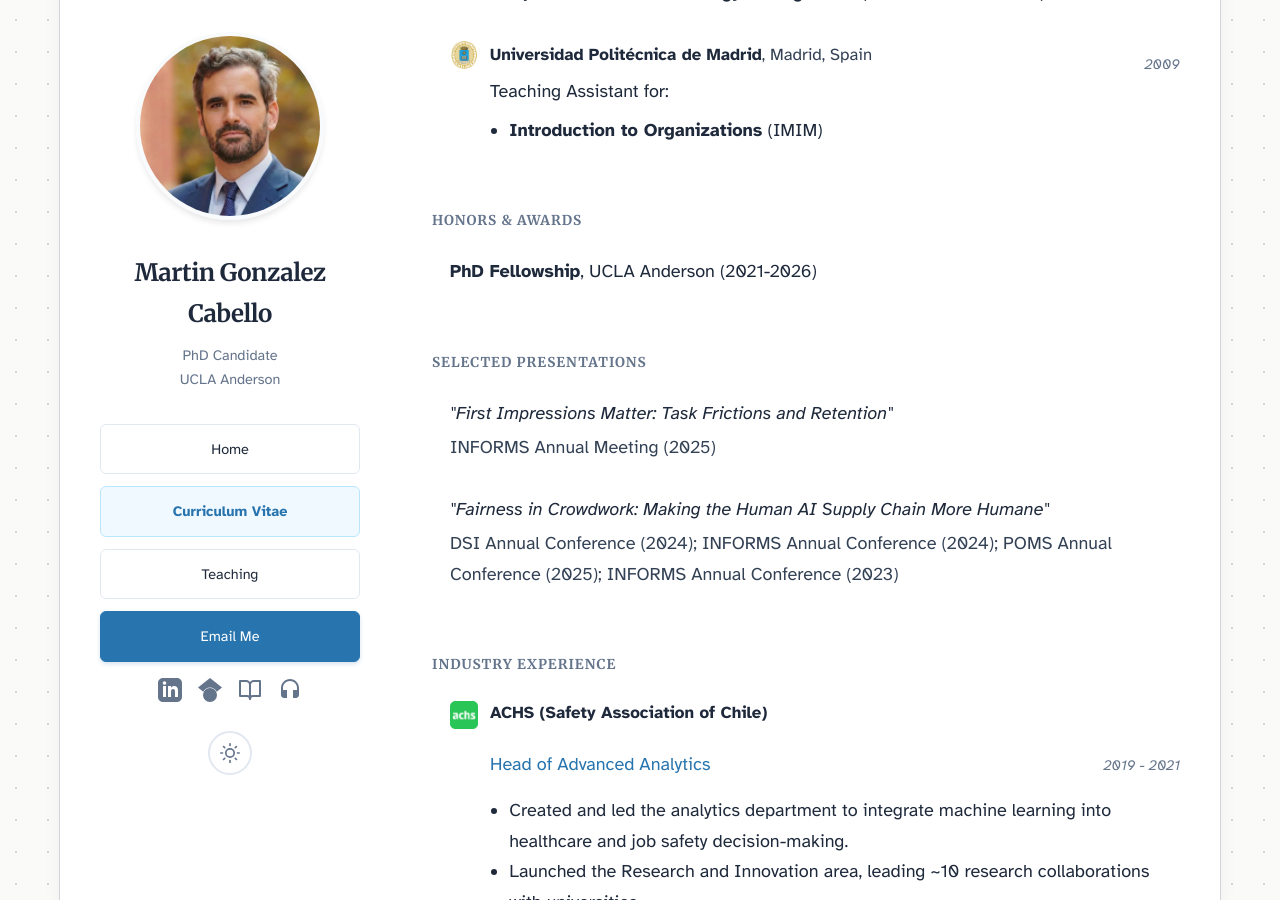
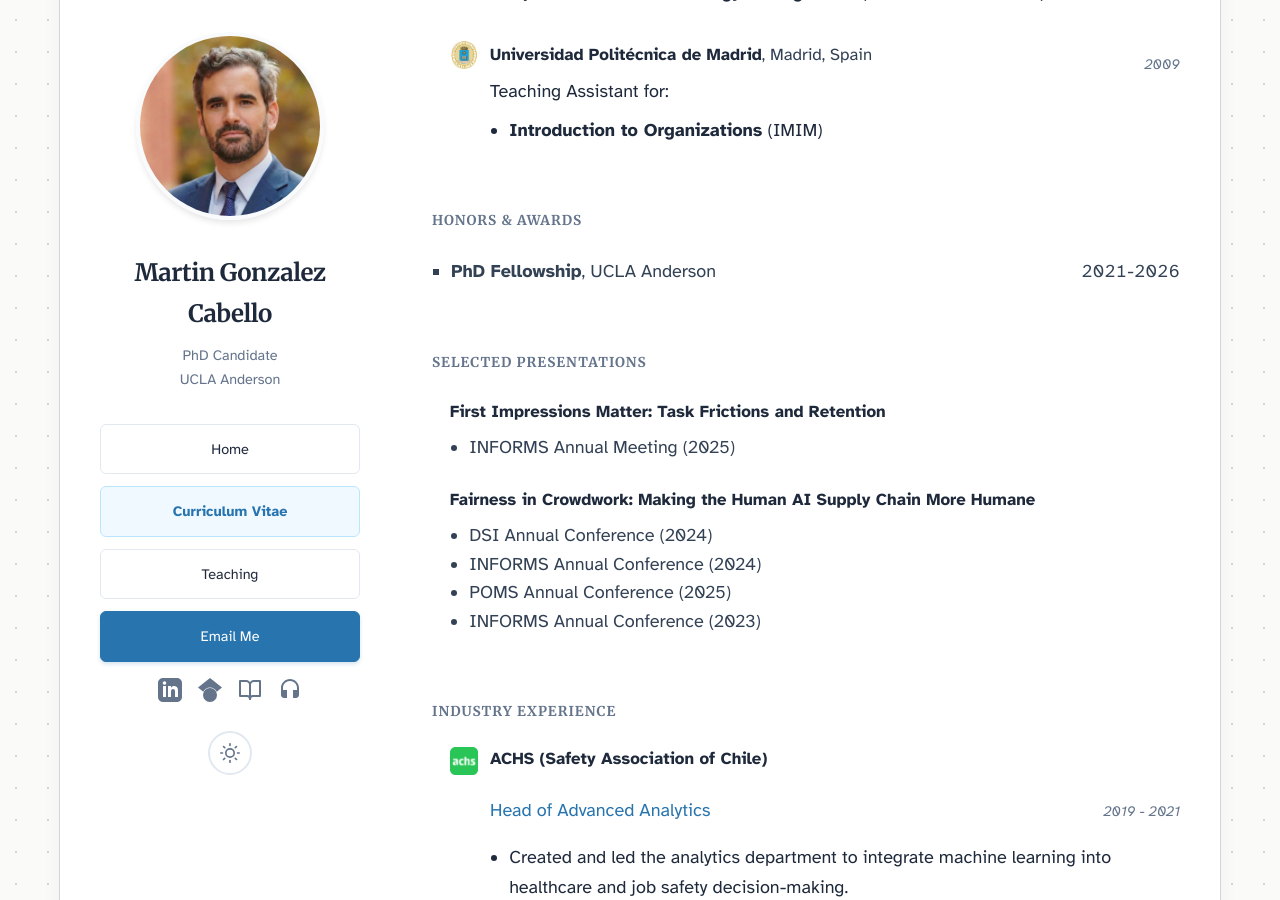
Before and after one commit to martins73/research-site, a Jekyll site: the page built from cv.html, in a window 1280 px wide and 900 px high, scrolled down 1756 px. Built offline with Jekyll 4.4.1, drawn with Linux system fonts in a browser that asks for light colours.

Commit message:
Refactor CV sections for better layout and styling

```diff
--- a/cv.html
+++ b/cv.html
@@ -137,13 +137,20 @@ description: Academic CV and professional background in analytics, operations, a
 {% if site.data.cv.awards.size > 0 %}
 <section id="awards" class="section-spacing">
     <h3 class="cv-section-header">Honors & Awards</h3>
+    <ul class="cv-list" style="list-style-type: square; padding-left: 1.2rem; color: var(--text-secondary);">
         {% for item in site.data.cv.awards %}
-    <div class="cv-entry">
-        <div class="cv-desc cv-desc-no-indent">
-            <strong>{{ item.title }}</strong>, {{ item.organization }} ({{ item.year }})
+        <li style="margin-bottom: 0.4rem;">
+            <div style="display: flex; justify-content: space-between; align-items: baseline; width: 100%;">
+                <span style="margin-right: 1rem;">
+                    <strong style="color: var(--text-main);">{{ item.title }}</strong>, {{ item.organization }}
+                </span>
+                <span style="font-feature-settings: 'tnum'; font-variant-numeric: tabular-nums; flex-shrink: 0;">
+                    {{ item.year }}
+                </span>
             </div>
-    </div>
+        </li>
         {% endfor %}
+    </ul>
 </section>
 {% endif %}
 
@@ -164,17 +171,18 @@ description: Academic CV and professional background in analytics, operations, a
 <section id="presentations" class="section-spacing">
     <h3 class="cv-section-header">Selected Presentations</h3>
     {% for paper in site.data.cv.presentations %}
-    <div class="cv-entry">
-        <div class="cv-desc cv-desc-no-indent">
-            <div style="font-style: italic; color: var(--text-main); margin-bottom: 0.2rem;">
-                "{{ paper.title }}"
+    <div class="cv-entry" style="margin-bottom: 1.5rem;">
+        <div class="cv-title" style="margin-bottom: 0.4rem; color: var(--text-main); font-weight: 600;">
+            {{ paper.title }}
         </div>
-            <div style="color: var(--text-secondary);">
+
+        <ul style="margin: 0; padding-left: 1.2rem; color: var(--text-secondary); line-height: 1.6;">
             {% for talk in paper.talks %}
-                    {{ talk.event }} ({{ talk.year }}){% unless forloop.last %}; {% endunless %}
+                <li>
+                    {{ talk.event }} ({{ talk.year }})
+                </li>
             {% endfor %}
-            </div>
-        </div>
+        </ul>
     </div>
     {% endfor %}
 </section>
@@ -223,11 +231,13 @@ description: Academic CV and professional background in analytics, operations, a
 <section id="skills" class="section-spacing">
     <h3 class="cv-section-header">Skills & Qualifications</h3>
     <div class="cv-entry">
-        <div class="cv-desc cv-desc-no-indent">
+        <div class="cv-desc cv-desc-no-indent" style="display: flex; flex-direction: column; gap: 0.5rem;">
             {% for group in site.data.cv.skills %}
-            <div style="margin-bottom: 0.5rem;">
-                <strong style="display: inline-block; min-width: 120px; color: var(--text-main);">{{ group.category }}:</strong>
+            <div style="display: grid; grid-template-columns: 140px 1fr; gap: 1rem; align-items: baseline;">
+                <strong style="color: var(--text-main);">{{ group.category }}:</strong>
+                <span style="color: var(--text-secondary); line-height: 1.5;">
                     {{ group.items | join: ", " }}
+                </span>
             </div>
             {% endfor %}
         </div>
@@ -237,14 +247,20 @@ description: Academic CV and professional background in analytics, operations, a
 {% if site.data.cv.references.size > 0 %}
 <section id="references" class="section-spacing">
     <h3 class="cv-section-header">References</h3>
-    <div style="display: grid; grid-template-columns: repeat(auto-fit, minmax(250px, 1fr)); gap: 1.5rem;">
+    <div style="display: grid; grid-template-columns: repeat(auto-fit, minmax(280px, 1fr)); gap: 2rem;">
         {% for ref in site.data.cv.references %}
         <div class="cv-entry" style="margin-bottom: 0;">
-            <span class="cv-title">{{ ref.name }}</span>
-            <div class="cv-desc cv-desc-no-indent">
-                {{ ref.title }}<br>
-                {{ ref.institution }}<br>
-                <a href="mailto:{{ ref.email }}" class="cv-institution-link">{{ ref.email }}</a>
+            <div style="font-size: 1.15rem; font-weight: 700; color: var(--text-main); margin-bottom: 0.25rem;">
+                {{ ref.name }}
+            </div>
+
+            <div class="cv-desc cv-desc-no-indent" style="line-height: 1.5; font-size: 0.95rem;">
+                <span style="display: block; margin-bottom: 0.1rem;">{{ ref.title }}</span>
+                <span style="display: block; color: var(--text-secondary); margin-bottom: 0.25rem;">{{ ref.institution }}</span>
+
+                <a href="mailto:{{ ref.email }}" class="cv-institution-link" style="font-weight: 400; color: var(--link-color);">
+                    {{ ref.email }}
+                </a>
             </div>
         </div>
         {% endfor %}
```
Lines whose indentation alone changed are shown as unchanged.
